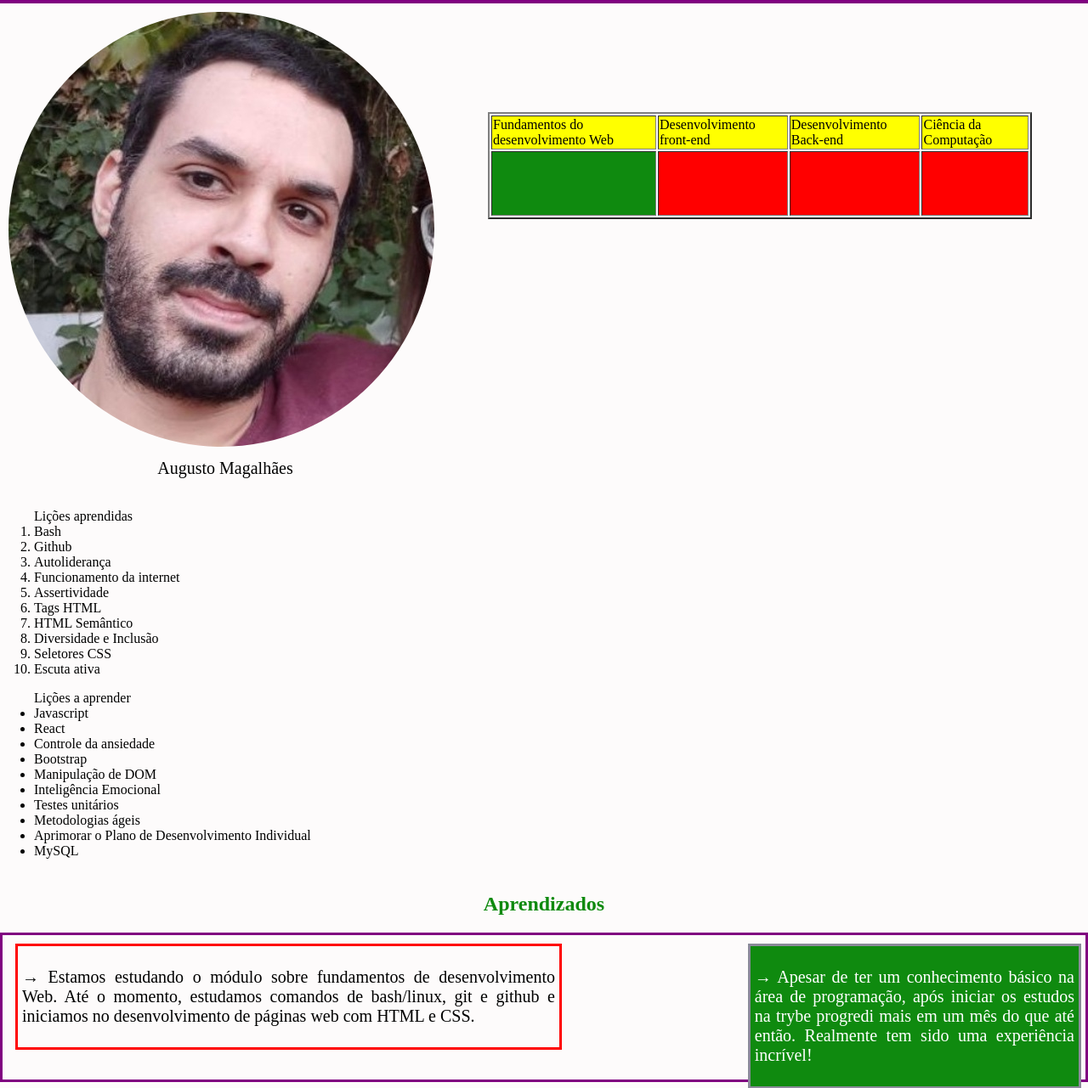
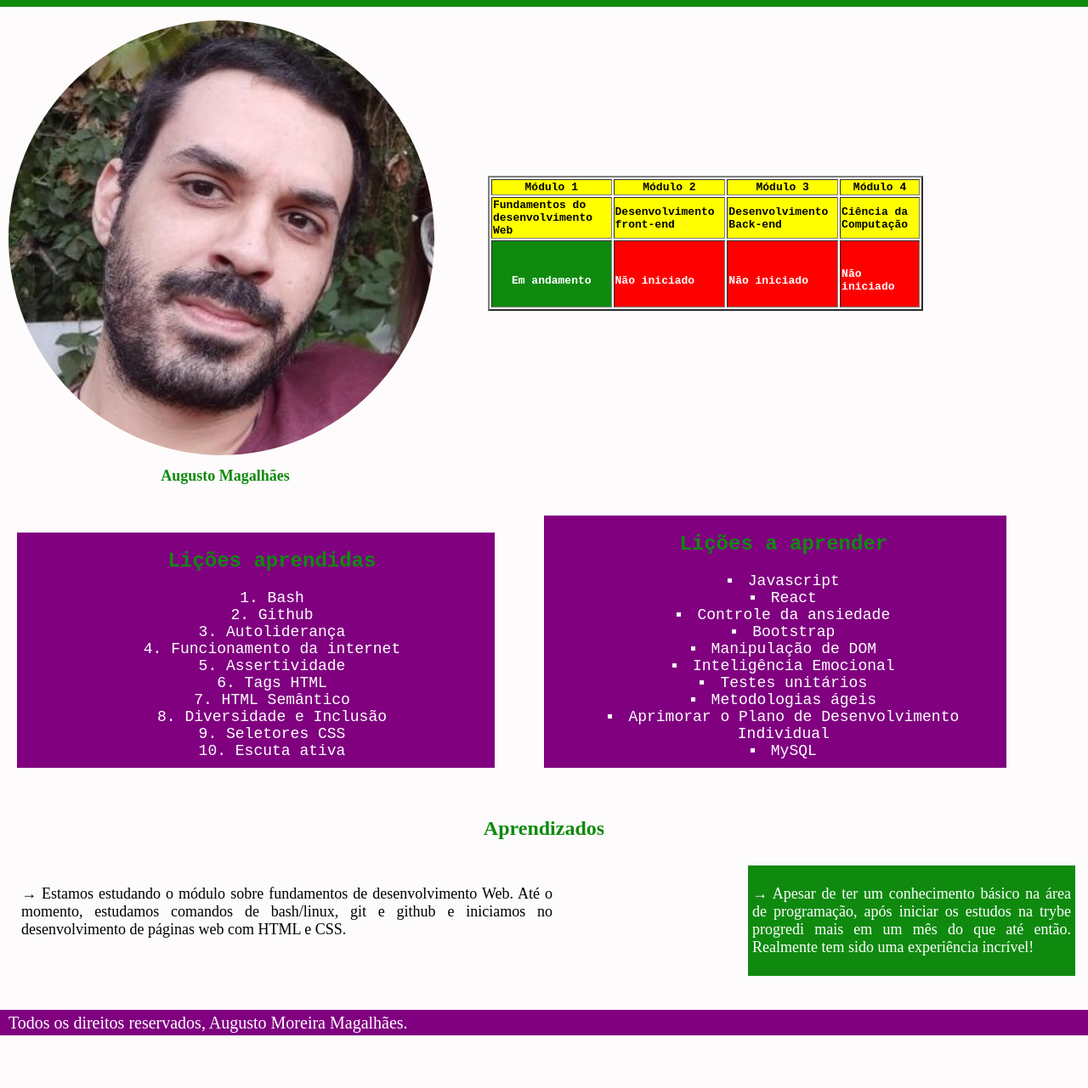
Before and after one commit to AugustoMagalhaes/html-01-lessons-learned, a plain HTML site: page index.html in a window 1280 px wide. Shown: the part 116-1397 px from the top of the page at 85% size. After the commit the page ends 1335 px from the top, so only its background shows below. Drawn offline with Linux system fonts and the light colour scheme.

Commit message:
Finalizando os detalhes de implementaçao do texto e do layout; finalizando o projeto.

```diff
--- a/index.html
+++ b/index.html
@@ -9,24 +9,30 @@
 
 <body>
   <header id="cabecalho">
-    <h1 id="titulo">Título temp</h1>
+    <h1 id="titulo">Lições aprendidas - Trybe! <br> Augusto Moreira Magalhães</h1>
   </header>
   <main>
     <nav>
       <a href="https://github.com/tryber/sd-019-c-project-lessons-learned" target="_blank">Link do repositório
         original do projeto</a>
-      <a href="https://github.com/tryber/sd-019-c-project-lessons-learned" target="_blank">Link do repositório
-        original do projeto</a>
-      <a href="https://github.com/tryber/sd-019-c-project-lessons-learned" target="_blank">Link do repositório
-        original do projeto</a>
+      <a href="https://www.linkedin.com/in/augusto-moreira-magalh%C3%A3es-028688208/" target="_blank">LinkedIn de
+        Augusto</a>
+      <a href="https://github.com/AugustoMagalhaes" target="_blank">Github de Augusto</a>
+      <a href="https://www.hackerrank.com/augustommg?hr_r=1" target="_blank">Hackerrank de Augusto</a>
     </nav>
 
     <div class="autor">
       <img id="minha_foto" src="foto-augusto.jpeg" alt="Foto de Augusto Magalhaes" />
-      <p>Augusto Magalhães</p>
+      <p><strong>Augusto Magalhães</strong></p>
     </div>
     <div class="tabela">
       <table border="2">
+        <tr class="tabela-titulo">
+          <th>Módulo 1</th>
+          <th>Módulo 2</th>
+          <th>Módulo 3</th>
+          <th>Módulo 4</th>
+        </tr>
         <tr>
           <td>Fundamentos do desenvolvimento Web</td>
           <td>Desenvolvimento front-end</td>
@@ -34,16 +40,17 @@
           <td>Ciência da Computação</td>
         </tr>
         <tr class="conteudos">
-          <td class="fundamentos"><br><br><br><br></td>
-          <td class="frontend"><br><br><br><br></td>
-          <td class="backend"><br><br><br><br></td>
-          <td class="cs"><br><br><br><br></td>
+          <td class="fundamentos"><br><br>Em andamento<br><br></td>
+          <td class="frontend"><br><br>Não iniciado<br><br></td>
+          <td class="backend"><br><br>Não iniciado<br><br></td>
+          <td class="cs"><br><br>Não iniciado<br><br></td>
         </tr>
       </table>
     </div>
 
+    <div class="licoes">
       <ol id="licoes_aprendidas">
-      Lições aprendidas
+        <h2>Lições aprendidas</h2>
         <li>Bash</li>
         <li>Github</li>
         <li>Autoliderança</li>
@@ -57,7 +64,7 @@
       </ol>
 
       <ul id="licoes_a_aprender">
-      Lições a aprender
+        <h2>Lições a aprender</h2>
         <li>Javascript</li>
         <li>React</li>
         <li>Controle da ansiedade</li>
@@ -69,6 +76,7 @@
         <li>Aprimorar o Plano de Desenvolvimento Individual</li>
         <li>MySQL</li>
       </ul>
+    </div>
 
     <h2>Aprendizados</h2>
     <article id="aprendizados">
@@ -87,12 +95,8 @@
       </section>
     </article>
 
-
-
-
-
   </main>
-  <footer id="rodape">Rodapé</footer>
+  <footer id="rodape">Todos os direitos reservados, Augusto Moreira Magalhães.</footer>
 </body>
 
 </html>
--- a/style.css
+++ b/style.css
@@ -44,16 +44,16 @@ nav a {
 }
 
 .autor {
+  padding-top: 10px;
   width: 530px;
   display: inline-block;
-
 }
 
 .autor p {
-
-  font-size: 20px;
+  font-size: 18px;
   margin-top: 0px;
   text-align: center;
+  color: #0f8a0f;
 }
 
 #minha_foto {
@@ -63,11 +63,19 @@ nav a {
 
 .tabela {
   display: inline-block;
-  width: 50%;
+  width: 40%;
   height: 50%;
   position: relative;
-  top: -300px;
+  top: -200px;
   margin-left: 40px;
+  overflow: auto;
+  font-family: monospace;
+  font-weight: 600;
+}
+
+.tabela-titulo{
+  width: 100%;
+  text-align: center;
 }
 
 .tabela tr {
@@ -76,10 +84,67 @@ nav a {
 
 .tabela .conteudos .fundamentos {
   background-color: #0f8a0f;
+  text-align: center;
+  color: #ffffff;
 }
 
 .tabela .conteudos .frontend, .backend, .cs {
   background-color: #ff0000;
+  text-align: justify-center;
+  color: #ffffff;
+}
+
+.licoes {
+  margin-left: 10px;
+  padding-left: 10px;
+  padding-top: 0px;
+  font-family: monospace;
+}
+
+.licoes h2 {
+  text-align: justify-center;
+  padding-top: 0px;
+  padding-bottom: 0px;
+  padding-left: -80%;
+}
+
+.licoes ol {
+  width: 40%;
+  padding-left: 48px;
+  padding-right: 10px;
+  padding-bottom: 10px;
+
+}
+
+.licoes ul {
+  width: 40%;
+  padding-left: 30px;
+  padding-right: 10px;
+  padding-bottom: 10px;
+
+}
+
+.licoes li {
+  text-align: center;
+  list-style-position: inside;
+}
+
+#licoes_aprendidas {
+  display: inline-block;
+  font-size: 18px;
+  background-color: #800080;
+  color: #ffffff;
+}
+
+#licoes_a_aprender {
+  display: inline-block;
+  font-size: 18px;
+  background-color: #800080;
+  color: #ffffff;
+  padding-bottom: 10px;
+  padding-right: 10px;
+  margin-left: 50px;
+  list-style: square;
 }
 
 h2 {
@@ -92,8 +157,9 @@ h2 {
 
 #aprendizados {
   height: 150px;
-  border: 3px solid purple;
+
   padding: 10px;
+  margin: 5px;
   display: block;
   position: relative;
 }
@@ -104,25 +170,22 @@ h2 {
 
 .lado-esquerdo {
   width: 50%;
-  border: 3px solid red;
   left: 5px;
   float: left;
   position: relative;
   padding: 5px;
-  font-size: 20px;
+  font-size: 18px;
   text-align: justify;
 }
 
 .lado-direito {
   width: 30%;
-  border: 3px solid #8a8a99;
-  right: 5px;
   left: 10px;
   float: right;
   position: relative;
   padding: 5px;
-  margin-right: 5px;
-  font-size: 20px;
+  margin-right: 10px;
+  font-size: 18px;
   text-align: justify;
   background-color: #0f8a0f;
   color: #ffffff;
```
Lines whose indentation alone changed are shown as unchanged.
